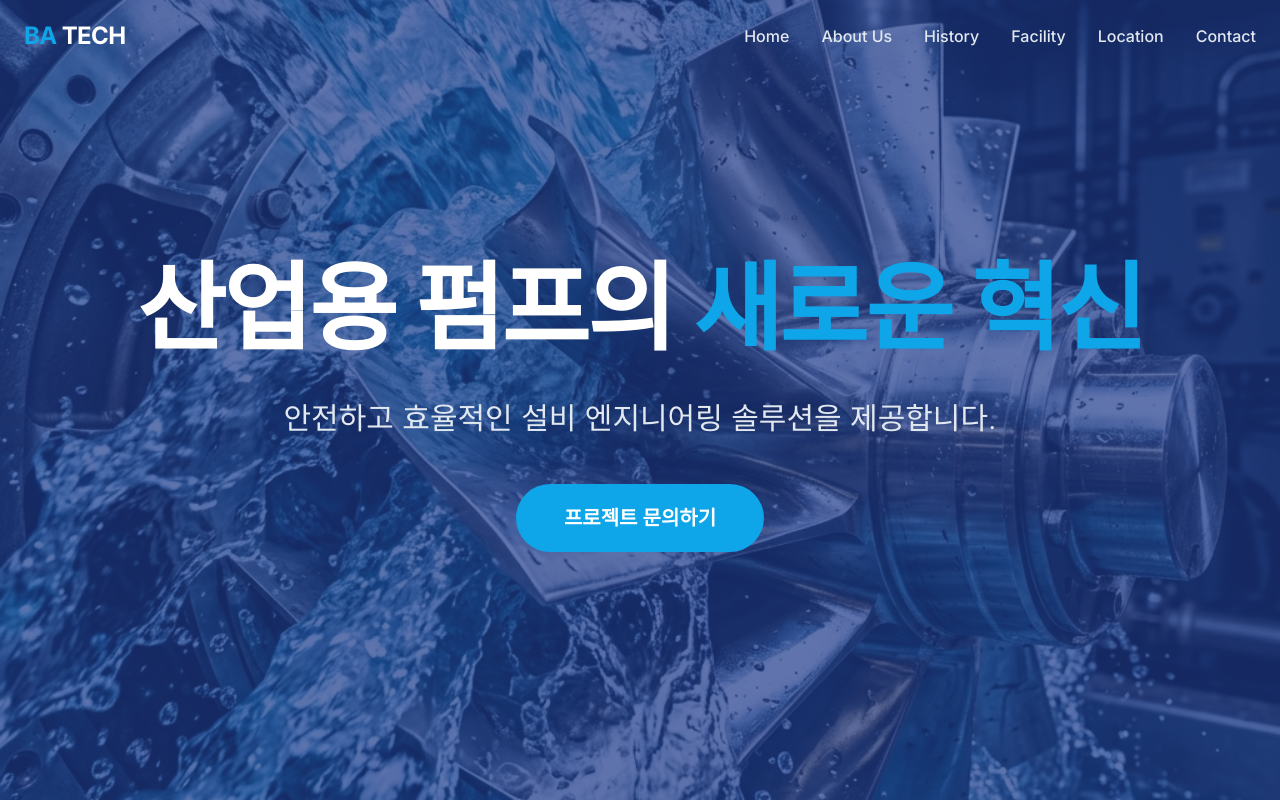
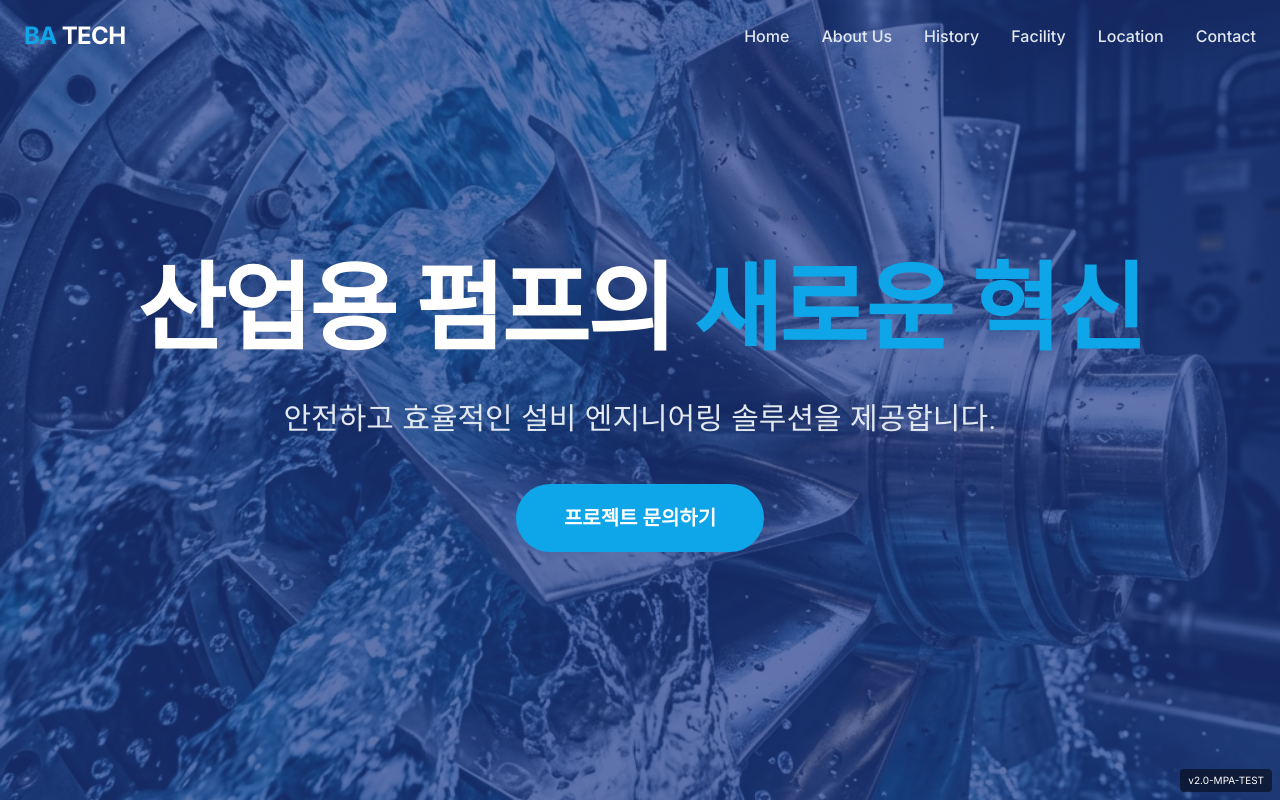
Before and after one commit to Taeyoung004/html, a React (Vite) app: page / in a window 1280 px wide. Built offline with nearby package versions, Linux system fonts and the light colour scheme.

Commit message:
페이지 분리 3트

```diff
--- a/src/App.jsx
+++ b/src/App.jsx
@@ -71,6 +71,11 @@ function App() {
       <div className="font-sans antialiased text-slate-800 bg-slate-50 min-h-screen">
         {loading ? <Loading /> : null}
 
+        {/* DEBUG INDICATOR: If you see this, the code is updated */}
+        <div className="fixed bottom-2 right-2 z-[9999] bg-black/50 text-white text-[10px] px-2 py-1 rounded">
+          v2.0-MPA-TEST
+        </div>
+
         <div className="flex flex-col min-h-screen">
           <Layout>
             {getPageComponent()}
```
